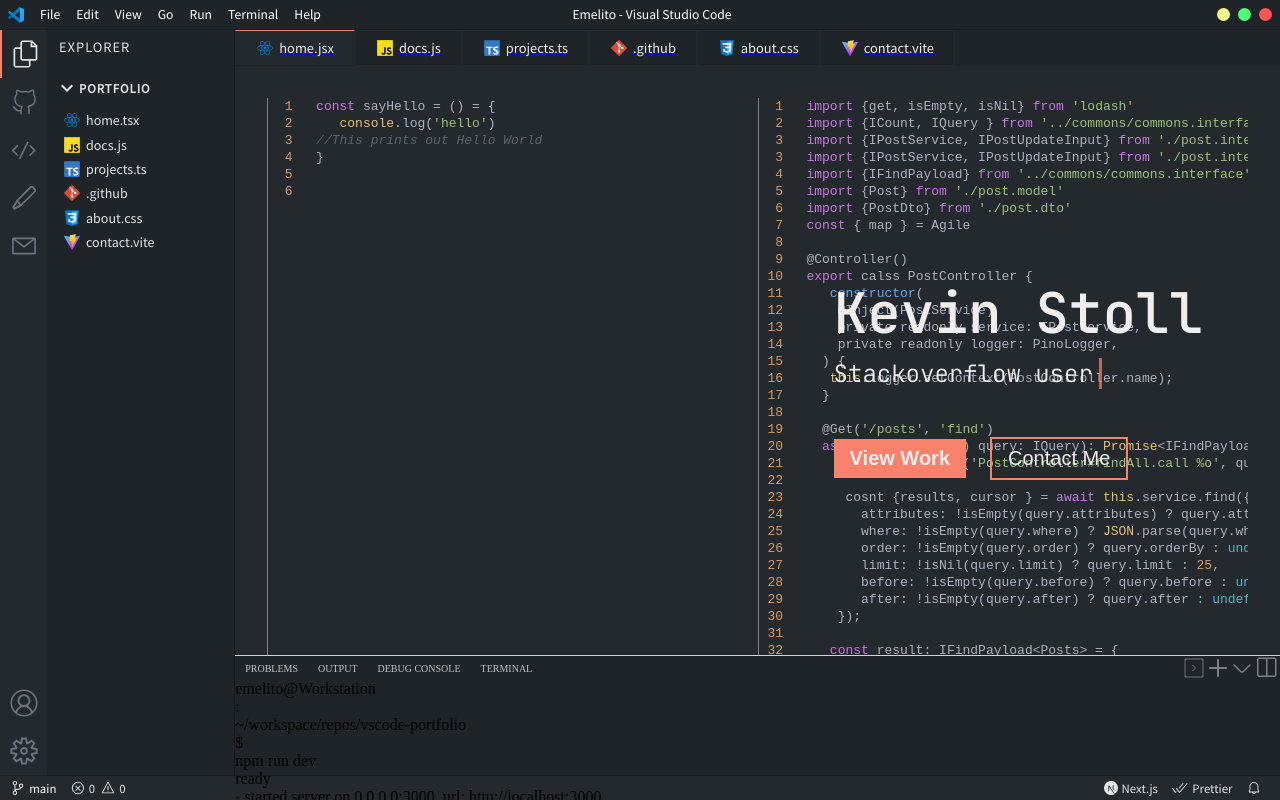
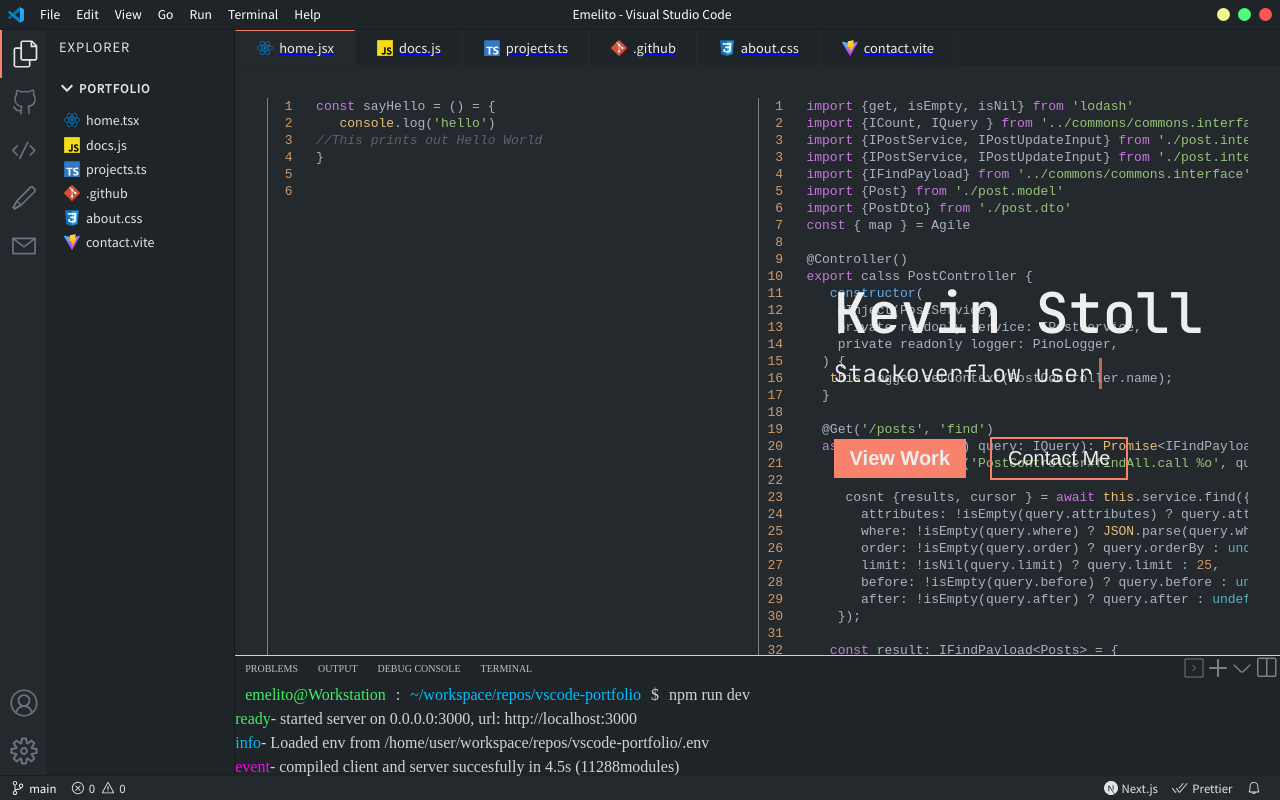
Before and after one commit to Emelit0/vscode-portfolio, a Next.js app: page / in a window 1280 px wide. Built offline with nearby package versions, Linux system fonts and the light colour scheme.

Commit message:
add terminal style

```diff
--- a/components/Terminal.tsx
+++ b/components/Terminal.tsx
@@ -30,35 +30,34 @@
           <Close />
         </div>
       </div>
-      <div className={styles.terminal_body}>
-        <div className="firstLine">
-          <p>emelito@Workstation</p>
-          <p>:</p>
-          <p>~/workspace/repos/vscode-portfolio</p>
-          <p>$</p>
-          <p>npm run dev</p>
+      <div className={styles.tbody}>
+        <div className={styles.firstLine}>
+          <p className={styles.green}>emelito@Workstation</p>
+          <p className={styles.white}>:</p>
+          <p className={styles.blue}>~/workspace/repos/vscode-portfolio</p>
+          <p className={styles.white}>$</p>
+          <p className={styles.white}>npm run dev</p>
         </div>
-        <div className="secondLine">
-          <p>ready</p>
-          <p> - started server on 0.0.0.0:3000, url: http://localhost:3000</p>
+        <div className={styles.secondLine}>
+          <p className={styles.green}>ready</p>
+          <p className={styles.white}>
+            {" "}
+            - started server on 0.0.0.0:3000, url: http://localhost:3000
+          </p>
         </div>
-        <div className="thirdLine">
-          <p>info</p>
-          <p>
+        <div className={styles.thirdLine}>
+          <p className={styles.blue}>info</p>
+          <p className={styles.white}>
             {" "}
             - Loaded env from /home/user/workspace/repos/vscode-portfolio/.env
           </p>
         </div>
-        <div className="fourthLine">
-          <p>event</p>
-          <p>
+        <div className={styles.fourthLine}>
+          <p className={styles.purple}>event</p>
+          <p className={styles.white}>
             {" "}
             - compiled client and server succesfully in 4.5s (11288modules)
           </p>
-        </div>
-        <div className="fifthLine">
-          <p>wait</p>
-          <p> - compiling / (client and server)...</p>
         </div>
       </div>
     </div>
--- a/styles/Terminal.module.css
+++ b/styles/Terminal.module.css
@@ -40,10 +40,60 @@
   align-self: flex-end;
 }
 
-.tbody {
+.firstLine {
   display: flex;
   align-items: center;
-  justify-content: space-between;
+  justify-content: left;
   background-color: #1f2428;
-  color: #fff;
+  margin-top: 6px;
 }
+
+.secondLine {
+  display: flex;
+  align-items: center;
+  justify-content: left;
+  background-color: #1f2428;
+  margin-top: 6px;
+}
+
+.thirdLine {
+  display: flex;
+  align-items: center;
+  justify-content: left;
+  background-color: #1f2428;
+  margin-top: 6px;
+}
+
+.fourthLine {
+  display: flex;
+  align-items: center;
+  justify-content: left;
+  background-color: #1f2428;
+  margin-top: 6px;
+}
+
+.fifthLine {
+  display: flex;
+  align-items: center;
+  justify-content: left;
+  background-color: #1f2428;
+  margin-top: 6px;
+}
+.firstLine p {
+  margin-left: 10px;
+}
+.green {
+  color: #40ee68;
+}
+
+.white {
+  color: lightgray;
+}
+
+.blue {
+  color: #00bfff;
+}
+
+.purple {
+  color: #ff00ff;
+}
```
